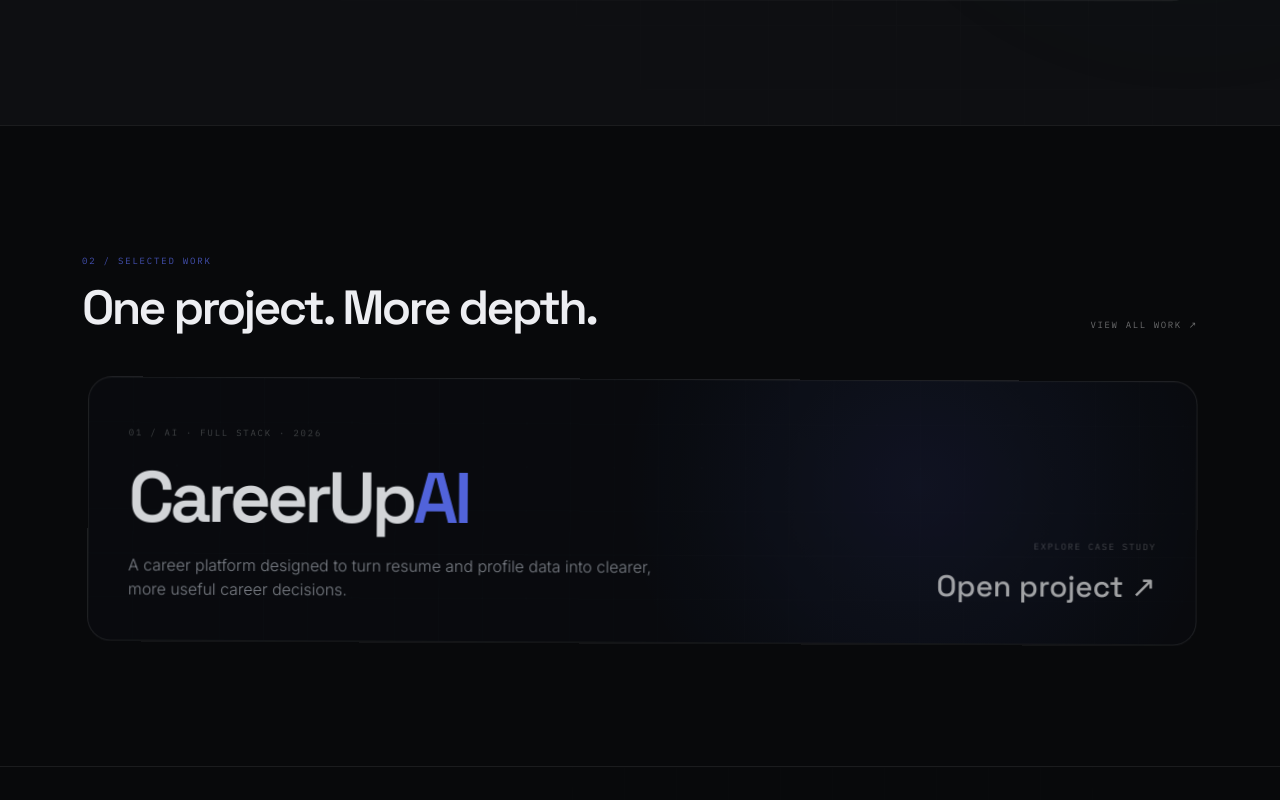
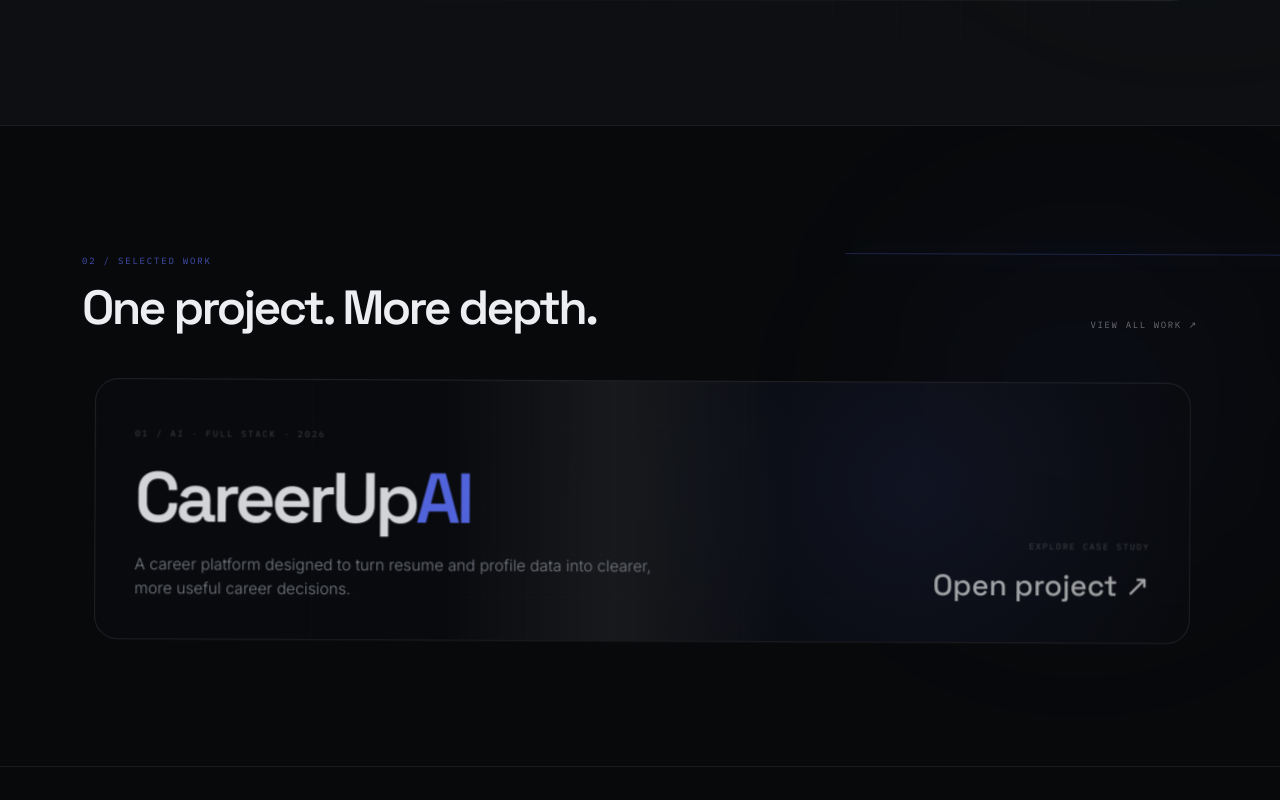
Before and after one commit to nityansh19/nityansh-portfolio, a Next.js app: page / in a window 1280 px wide. Shown: the part 1480-2280 px from the top of the page. Built offline with nearby package versions, Linux system fonts and the light colour scheme.

Commit message:
feat: deepen selected work scroll interaction

```diff
--- a/components/FeaturedProject.tsx
+++ b/components/FeaturedProject.tsx
@@ -1,58 +1,57 @@
 import Link from "next/link";
+import { motion, useReducedMotion, useScroll, useSpring, useTransform } from "framer-motion";
+import { useRef } from "react";
 import { Reveal } from "./Reveal";
 
 export default function FeaturedProject() {
+  const ref = useRef<HTMLDivElement>(null);
+  const reducedMotion = useReducedMotion() ?? false;
+  const { scrollYProgress } = useScroll({ target: ref, offset: ["start end", "end start"] });
+  const smooth = useSpring(scrollYProgress, { stiffness: 65, damping: 24, mass: 0.35 });
+  const rotate = useTransform(smooth, [0, 0.5, 1], reducedMotion ? [0, 0, 0] : [-2.5, 0, 2.5]);
+  const y = useTransform(smooth, [0, 0.5, 1], reducedMotion ? [0, 0, 0] : [28, 0, -18]);
+
   return (
-    <section className="border-t border-line py-24 md:py-32">
-      <div className="mx-auto max-w-[1180px] px-6 sm:px-8">
+    <section ref={ref} className="relative overflow-hidden border-t border-line py-24 md:py-32">
+      <div className="pointer-events-none absolute inset-0">
+        <motion.div style={{ y }} className="absolute left-[72%] top-[18%] h-80 w-80 -translate-x-1/2 rounded-full bg-accent/[0.05] blur-[110px]" />
+        <motion.div style={{ rotate }} className="absolute right-[-8%] top-[20%] h-px w-[42%] bg-accent/25 shadow-[0_0_24px_rgba(91,110,245,.35)]" />
+      </div>
+
+      <div className="relative mx-auto max-w-[1180px] px-6 sm:px-8">
         <div className="mb-10 flex items-end justify-between gap-6">
           <div>
-            <p className="font-mono text-[9px] uppercase tracking-[0.2em] text-accent/70">
-              02 / Selected Work
-            </p>
-            <h2 className="mt-4 font-display text-4xl font-semibold tracking-[-0.055em] sm:text-5xl">
-              One project. More depth.
-            </h2>
+            <p className="font-mono text-[9px] uppercase tracking-[0.2em] text-accent/70">02 / Selected Work</p>
+            <h2 className="mt-4 font-display text-4xl font-semibold tracking-[-0.055em] sm:text-5xl">One project. More depth.</h2>
           </div>
-
-          <Link href="/projects" className="hidden font-mono text-[9px] uppercase tracking-[0.18em] text-white/40 transition-colors hover:text-accent sm:block">
-            View all work ↗
-          </Link>
+          <Link href="/projects" className="hidden font-mono text-[9px] uppercase tracking-[0.18em] text-white/40 transition-colors hover:text-accent sm:block">View all work ↗</Link>
         </div>
 
-        <Reveal>
-          <Link href="/projects/careerupai" className="group relative block overflow-hidden rounded-[24px] border border-white/[0.10] bg-[#08090d] p-7 transition-all duration-500 hover:-translate-y-1 hover:border-accent/25 sm:p-10">
-            <div className="pointer-events-none absolute inset-0 bg-[radial-gradient(circle_at_75%_40%,rgba(91,110,245,0.12),transparent_35%)] opacity-80" />
+        <Reveal scale>
+          <Link href="/projects/careerupai" className="group relative block overflow-hidden rounded-[24px] border border-white/[0.10] bg-[#08090d] p-7 transition-all duration-500 hover:-translate-y-1 hover:border-accent/25 hover:shadow-[0_35px_110px_rgba(0,0,0,.35)] sm:p-10">
+            <div className="pointer-events-none absolute inset-0 bg-[radial-gradient(circle_at_75%_40%,rgba(91,110,245,0.12),transparent_35%)] opacity-80 transition-transform duration-1000 group-hover:scale-110" />
             <div className="pointer-events-none absolute inset-0 opacity-30 [background-image:linear-gradient(rgba(255,255,255,.04)_1px,transparent_1px),linear-gradient(90deg,rgba(255,255,255,.04)_1px,transparent_1px)] [background-size:44px_44px]" />
+            <motion.div
+              className="pointer-events-none absolute -left-1/2 top-0 h-full w-1/3 skew-x-[-18deg] bg-gradient-to-r from-transparent via-white/[0.07] to-transparent"
+              animate={reducedMotion ? undefined : { x: [0, 900] }}
+              transition={{ duration: 5, repeat: Infinity, repeatDelay: 5, ease: "easeInOut" }}
+            />
 
             <div className="relative z-10 grid gap-10 md:grid-cols-[1fr_0.8fr] md:items-end">
               <div>
-                <span className="font-mono text-[9px] uppercase tracking-[0.2em] text-white/25">
-                  01 / AI · FULL STACK · 2026
-                </span>
-                <h3 className="mt-5 font-display text-5xl font-semibold tracking-[-0.06em] sm:text-7xl">
-                  CareerUp<span className="text-accent">AI</span>
-                </h3>
-                <p className="mt-5 max-w-xl text-sm leading-7 text-ink-dim sm:text-base">
-                  A career platform designed to turn resume and profile data into clearer, more useful career decisions.
-                </p>
+                <span className="font-mono text-[9px] uppercase tracking-[0.2em] text-white/25">01 / AI · FULL STACK · 2026</span>
+                <h3 className="mt-5 font-display text-5xl font-semibold tracking-[-0.06em] sm:text-7xl">CareerUp<span className="text-accent">AI</span></h3>
+                <p className="mt-5 max-w-xl text-sm leading-7 text-ink-dim sm:text-base">A career platform designed to turn resume and profile data into clearer, more useful career decisions.</p>
               </div>
-
               <div className="md:text-right">
-                <p className="font-mono text-[9px] uppercase tracking-[0.16em] text-white/25">
-                  Explore case study
-                </p>
-                <div className="mt-4 font-display text-3xl text-white/70 transition-colors group-hover:text-accent">
-                  Open project <span>↗</span>
-                </div>
+                <p className="font-mono text-[9px] uppercase tracking-[0.16em] text-white/25">Explore case study</p>
+                <div className="mt-4 font-display text-3xl text-white/70 transition-colors group-hover:text-accent">Open project <span className="inline-block transition-transform duration-500 group-hover:translate-x-2 group-hover:-translate-y-1">↗</span></div>
               </div>
             </div>
           </Link>
         </Reveal>
 
-        <Link href="/projects" className="mt-6 block text-center font-mono text-[9px] uppercase tracking-[0.18em] text-white/40 transition-colors hover:text-accent sm:hidden">
-          View all work ↗
-        </Link>
+        <Link href="/projects" className="mt-6 block text-center font-mono text-[9px] uppercase tracking-[0.18em] text-white/40 transition-colors hover:text-accent sm:hidden">View all work ↗</Link>
       </div>
     </section>
   );
```
